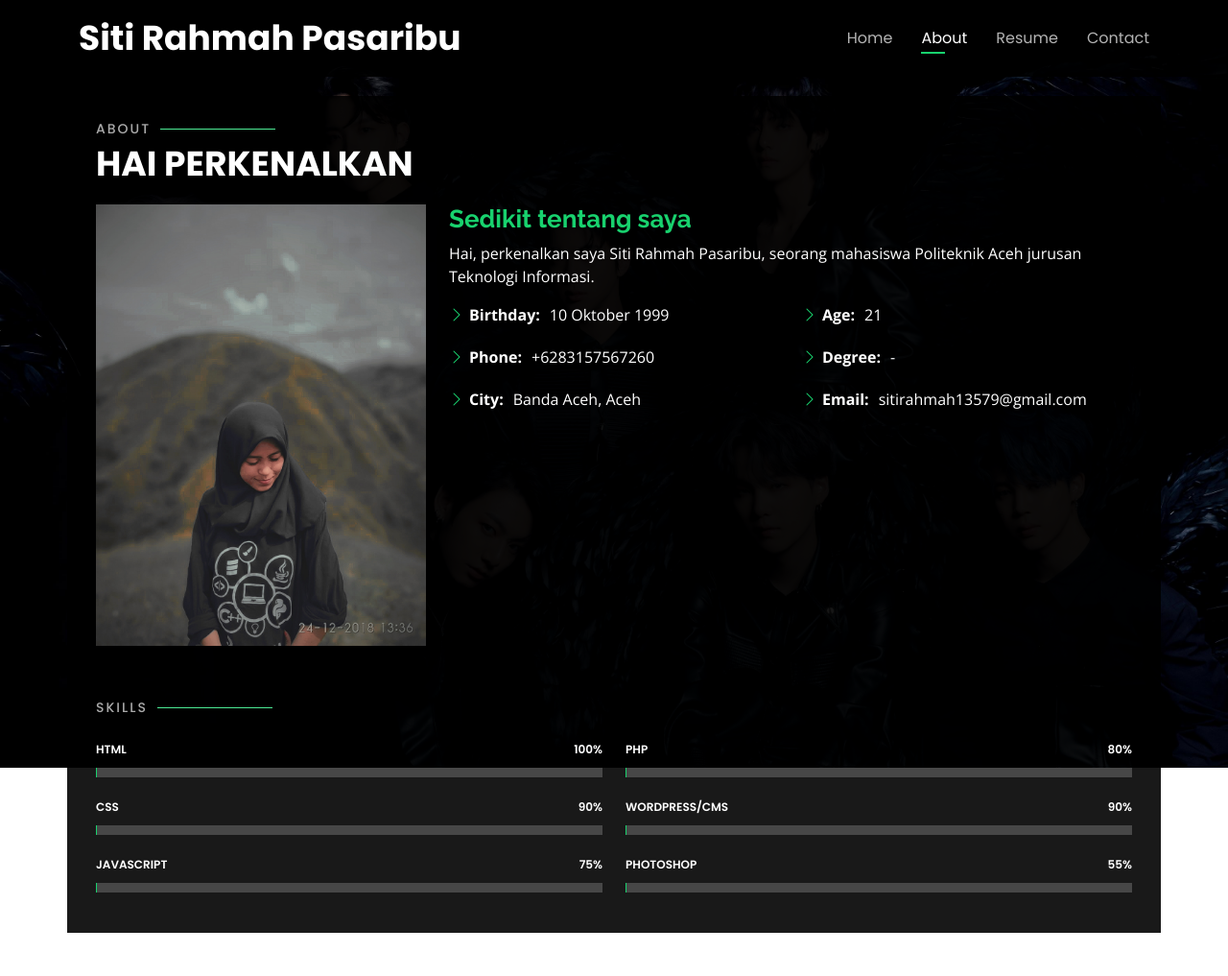
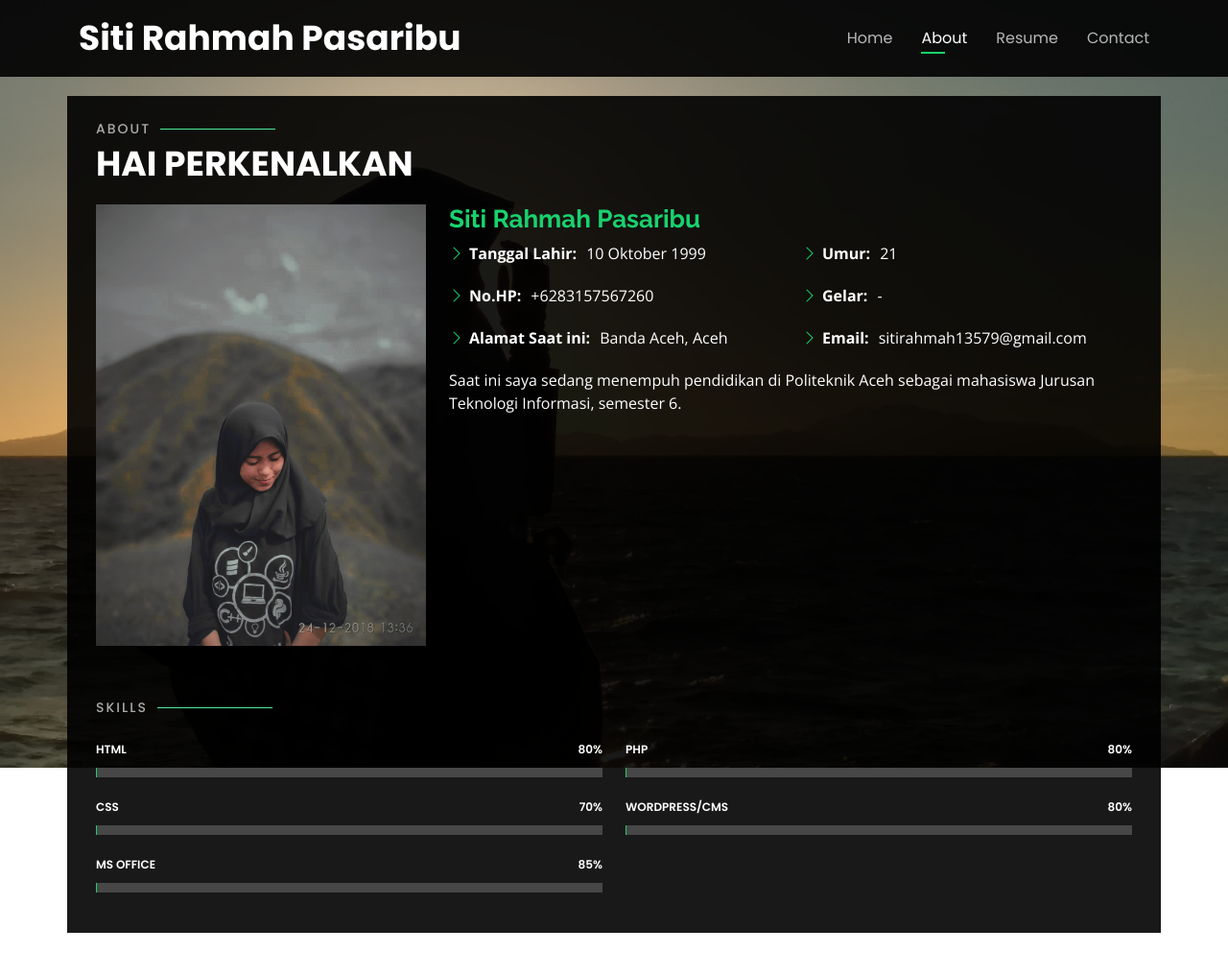
Before and after one commit to sitirahmahpasaribu/open-source, a PHP site: page / in a window 1280 px wide, after a click on "About". Shown: the whole page at 96% size. Run offline with PHP 8.4, Linux system fonts and the light colour scheme.

Commit message:
tugas open source

```diff
--- a/index.php
+++ b/index.php
@@ -51,8 +51,8 @@
       </nav><!-- .navbar -->
 
       <div class="social-links">
-        <a href="https://www.facebook.com/heiyrbnitsme" class="facebook"><i class="bi bi-facebook"></i></a>
-        <a href="https://www.instagram.com/siti.rahmah1910/" class="instagram"><i class="bi bi-instagram"></i></a>
+        <a href="https://www.instagram.com/heiyrbnitsme/" class="facebook"><i class="bi bi-facebook"></i></a>
+        <a href="https://www.facebook.com/siti.rahmah1910/" class="instagram"><i class="bi bi-instagram"></i></a>
       </div>
 
     </div>
@@ -74,25 +74,29 @@
           <img src="assets/img/saya.jpg" class="img-fluid" alt="">
         </div>
         <div class="col-lg-8 pt-4 pt-lg-0 content" data-aos="fade-left">
-          <h3> Sedikit tentang saya </h3>
-          <p class>
-            Hai, perkenalkan saya Siti Rahmah Pasaribu, seorang mahasiswa Politeknik Aceh jurusan Teknologi Informasi.
-          </p>
+          <h3> Siti Rahmah Pasaribu</h3>
+
           <div class="row">
             <div class="col-lg-6">
               <ul>
-                <li><i class="bi bi-chevron-right"></i> <strong>Birthday:</strong> <span>10 Oktober 1999</span></li>
-                <li><i class="bi bi-chevron-right"></i> <strong>Phone:</strong> <span>+6283157567260</span></li>
-                <li><i class="bi bi-chevron-right"></i> <strong>City:</strong> <span>Banda Aceh, Aceh</span></li>
+                <li><i class="bi bi-chevron-right"></i> <strong>Tanggal Lahir:</strong> <span>10 Oktober 1999</span></li>
+                <li><i class="bi bi-chevron-right"></i> <strong>No.HP:</strong> <span>+6283157567260</span></li>
+                <li><i class="bi bi-chevron-right"></i> <strong>Alamat Saat ini:</strong> <span>Banda Aceh, Aceh</span></li>
               </ul>
             </div>
+
             <div class="col-lg-6">
               <ul>
-                <li><i class="bi bi-chevron-right"></i> <strong>Age:</strong> <span>21</span></li>
-                <li><i class="bi bi-chevron-right"></i> <strong>Degree:</strong> <span>-</span></li>
+                <li><i class="bi bi-chevron-right"></i> <strong>Umur:</strong> <span>21</span></li>
+                <li><i class="bi bi-chevron-right"></i> <strong>Gelar:</strong> <span>-</span></li>
                 <li><i class="bi bi-chevron-right"></i> <strong>Email:</strong> <span>sitirahmah13579@gmail.com</span></li>
               </ul>
             </div>
+
+            <p class>
+            Saat ini saya sedang menempuh pendidikan di Politeknik Aceh sebagai mahasiswa Jurusan Teknologi Informasi, semester 6.
+          </p>
+
           </div>
         </div>
       </div>
@@ -112,23 +116,23 @@
         <div class="col-lg-6">
 
           <div class="progress">
-            <span class="skill">HTML <i class="val">100%</i></span>
+            <span class="skill">HTML <i class="val">80%</i></span>
             <div class="progress-bar-wrap">
-              <div class="progress-bar" role="progressbar" aria-valuenow="100" aria-valuemin="0" aria-valuemax="100"></div>
+              <div class="progress-bar" role="progressbar" aria-valuenow="80" aria-valuemin="0" aria-valuemax="100"></div>
             </div>
           </div>
 
           <div class="progress">
-            <span class="skill">CSS <i class="val">90%</i></span>
+            <span class="skill">CSS <i class="val">70%</i></span>
             <div class="progress-bar-wrap">
-              <div class="progress-bar" role="progressbar" aria-valuenow="90" aria-valuemin="0" aria-valuemax="100"></div>
+              <div class="progress-bar" role="progressbar" aria-valuenow="70" aria-valuemin="0" aria-valuemax="100"></div>
             </div>
           </div>
 
           <div class="progress">
-            <span class="skill">JavaScript <i class="val">75%</i></span>
+            <span class="skill">MS Office <i class="val">85%</i></span>
             <div class="progress-bar-wrap">
-              <div class="progress-bar" role="progressbar" aria-valuenow="75" aria-valuemin="0" aria-valuemax="100"></div>
+              <div class="progress-bar" role="progressbar" aria-valuenow="85" aria-valuemin="0" aria-valuemax="100"></div>
             </div>
           </div>
 
@@ -144,18 +148,12 @@
           </div>
 
           <div class="progress">
-            <span class="skill">WordPress/CMS <i class="val">90%</i></span>
+            <span class="skill">WordPress/CMS <i class="val">80%</i></span>
             <div class="progress-bar-wrap">
-              <div class="progress-bar" role="progressbar" aria-valuenow="90" aria-valuemin="0" aria-valuemax="100"></div>
+              <div class="progress-bar" role="progressbar" aria-valuenow="80" aria-valuemin="0" aria-valuemax="100"></div>
             </div>
           </div>
 
-          <div class="progress">
-            <span class="skill">Photoshop <i class="val">55%</i></span>
-            <div class="progress-bar-wrap">
-              <div class="progress-bar" role="progressbar" aria-valuenow="55" aria-valuemin="0" aria-valuemax="100"></div>
-            </div>
-          </div>
 
         </div>
 
@@ -277,11 +275,8 @@
             <i class="bx bx-share-alt"></i>
             <h3>Social Profiles</h3>
             <div class="social-links">
-              <a href="#" class="twitter"><i class="bi bi-twitter"></i></a>
-              <a href="#" class="facebook"><i class="bi bi-facebook"></i></a>
-              <a href="#" class="instagram"><i class="bi bi-instagram"></i></a>
-              <a href="#" class="google-plus"><i class="bi bi-skype"></i></a>
-              <a href="#" class="linkedin"><i class="bi bi-linkedin"></i></a>
+              <a href="https://www.facebook.com/siti.rahmah1910/" class="facebook"><i class="bi bi-facebook"></i></a>
+              <a href="https://www.instagram.com/heiyrbnitsme/" class="instagram"><i class="bi bi-instagram"></i></a>
             </div>
           </div>
         </div>
@@ -290,14 +285,14 @@
           <div class="info-box">
             <i class="bx bx-envelope"></i>
             <h3>Email</h3>
-            <p>sitirahmah13579@gamil.com</p>
+            <p>sitirahmah13579@gmail.com</p>
           </div>
         </div>
         <div class="col-md-6 mt-4 d-flex align-items-stretch">
           <div class="info-box">
             <i class="bx bx-phone-call"></i>
             <h3>No Hp</h3>
-            <p>+62 83157567260</p>
+            <p> +62 83157567260</p>
           </div>
         </div>
       </div>
```
Also changed, not shown: assets/img/bts.jpg.
